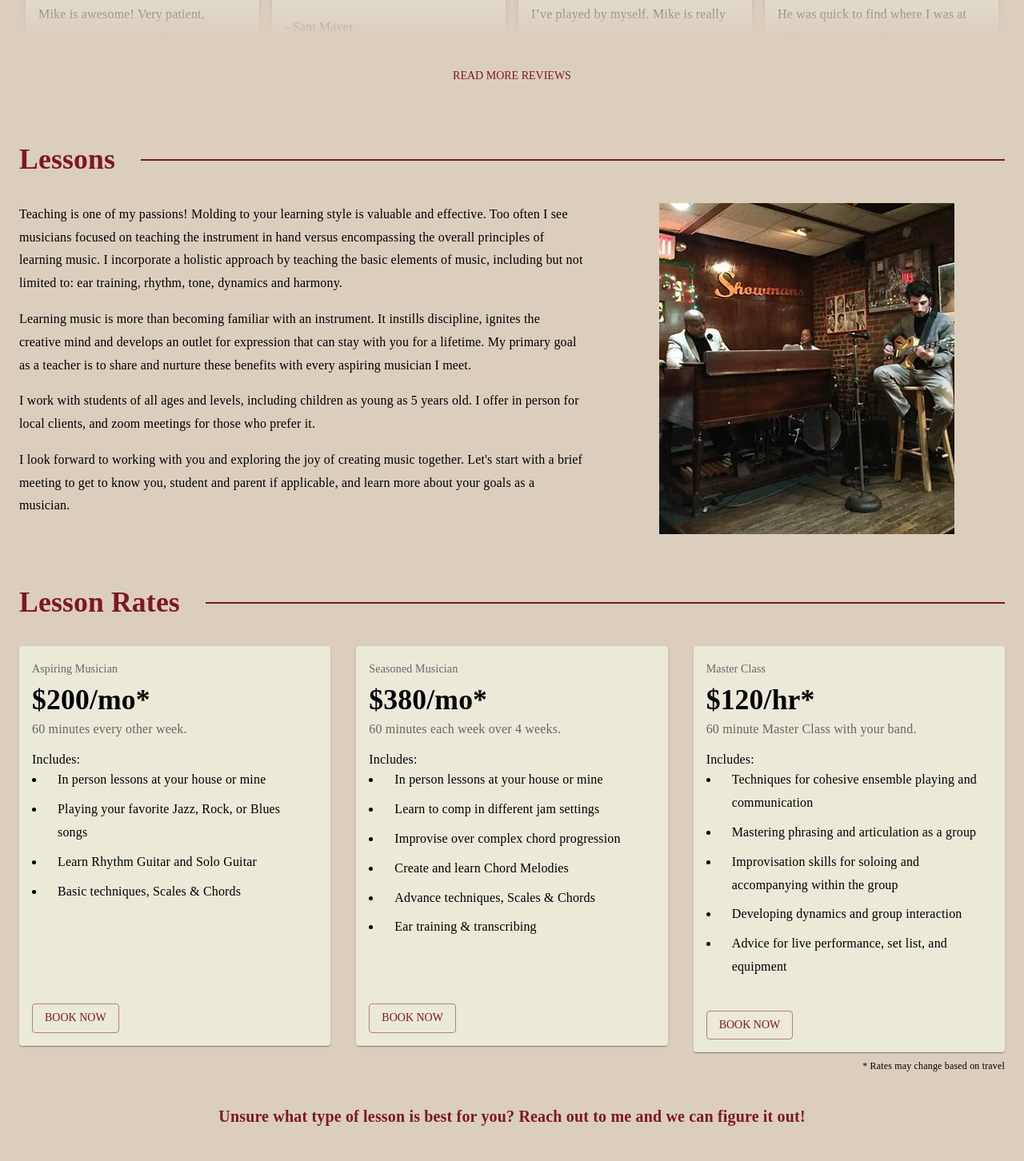
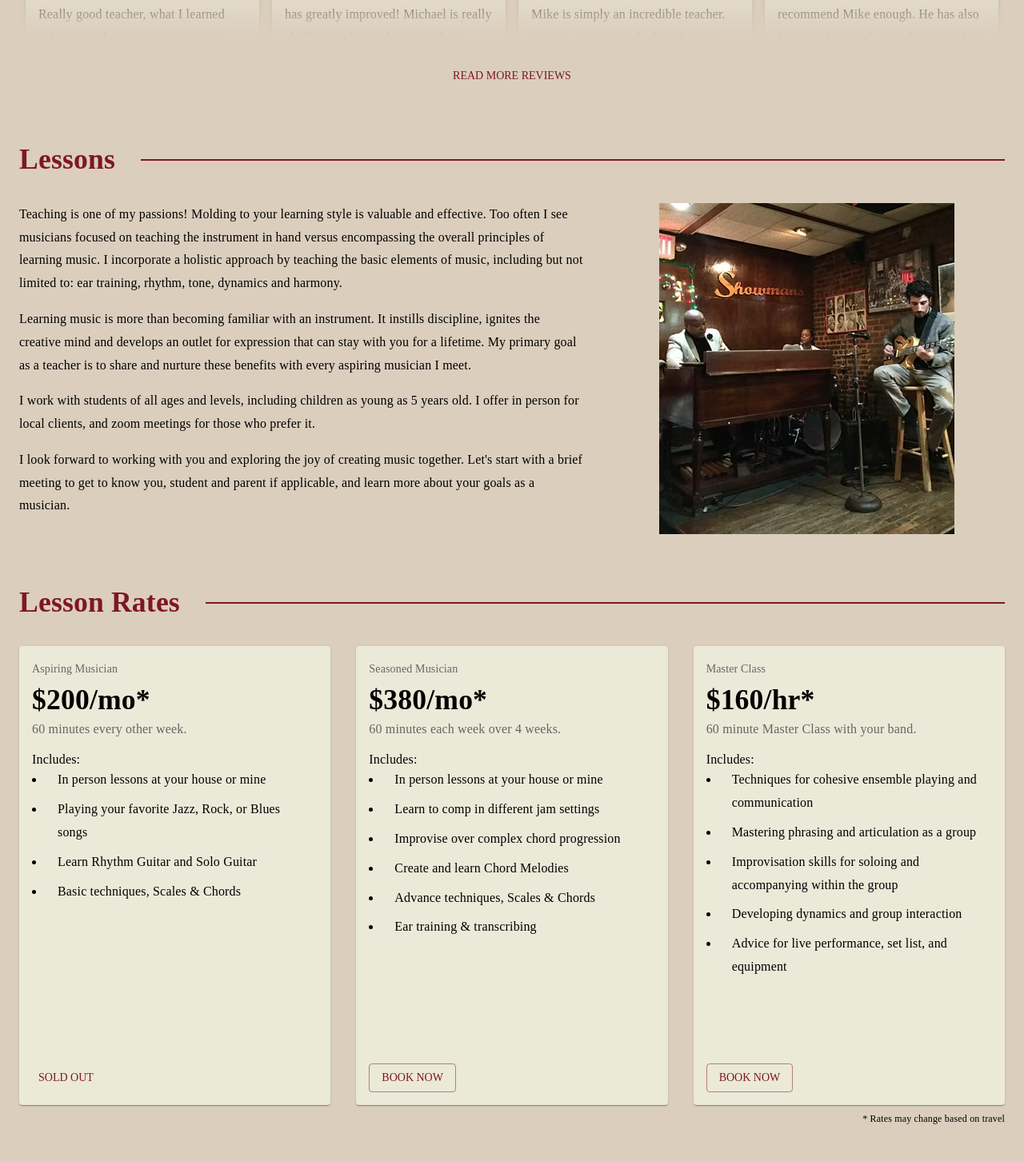
Before and after one commit to JoshuadeJong/MikePortfolio, a React (Create React App) app: page /home in a window 1280 px wide. Shown: the part 1482-2934 px from the top of the page at 80% size. Built offline with nearby package versions, Linux system fonts and the light colour scheme.

Commit message:
Add Lesson page and restructure components; update testimonials and lesson options

```diff
--- a/src/component/views/App.tsx
+++ b/src/component/views/App.tsx
@@ -29,6 +29,7 @@ import Footer from "./footer";
 import Contact from "./contact";
 import FAQ from "./faq";
 import Testimonial from "./testimonial";
+import Lesson from "./lesson";
 
 function App() {
     const [currentTheme, setCurrentTheme] = React.useState<string>("brown");
@@ -102,7 +103,7 @@ function App() {
                                     element={<Navigate to={View.Home.path} replace/>}
                                 />
                                 <Route path={View.Home.path} element={<Home/>}/>
-                                <Route path={View.Lesson.path} element={<Page>Lesson</Page>}/>
+                                <Route path={View.Lesson.path} element={<Lesson/>}/>
                                 <Route path={View.Contact.path} element={<Contact/>}/>
                                 <Route path={View.Testimonial.path} element={<Testimonial/>}/>
                                 <Route path={View.Frequently_Ask_Questions.path} element={<FAQ/>} />
--- a/src/component/views/home/lesson/components/LessonCard.tsx
+++ /dev/null
@@ -1,66 +0,0 @@
-import React from "react";
-import {Button, Card, CardActions, CardContent, List, ListItem, Typography} from "@mui/material";
-import {useNavigate} from "react-router-dom";
-
-import View from "../../../../../type/View";
-import ContactReasonEnum from "../../../../../type/ContactReasonEnum";
-
-
-type Props = {
-    title: string;
-    price: string;
-    description: string;
-    includes: Array<string>;
-}
-
-function LessonCard(props: Props) {
-    const {
-        title, price, description, includes
-    } = props;
-
-    const navigate = useNavigate();
-    const handleClick = React.useCallback(
-        () => navigate(View.Contact.path, {replace: false, state: {subject: ContactReasonEnum.LessonRequest}}),
-        [navigate]
-    );
-
-    return (
-        <Card sx={{minHeight: 500, display: "flex", flexDirection: 'column'}}>
-            <CardContent>
-                <Typography sx={{fontSize: 14, color: "text.secondary"}} gutterBottom>
-                    {title}
-                </Typography>
-                <Typography variant="h4" component="div">
-                    {price}*
-                </Typography>
-                <Typography sx={{mb: 1.5, color: "text.secondary"}}>
-                    {description}
-                </Typography>
-                <Typography variant="body2">
-                    Includes:
-                </Typography>
-                <List
-                    sx={{
-                        listStyleType: 'disc',
-                        paddingLeft: 2,
-                        paddingTop: 0,
-                        paddingBottom: 0,
-                    }}
-                >
-                    {includes.map((item, index) => (
-                        <ListItem key={title + "includes" + index} sx={{display: 'list-item', paddingTop: 0}}>
-                            {item}
-                        </ListItem>
-                    ))}
-                </List>
-            </CardContent>
-            <CardActions sx={{marginTop: "auto", padding: 2}}>
-                <Button variant={"outlined"} onClick={handleClick}>
-                    Book Now
-                </Button>
-            </CardActions>
-        </Card>
-    );
-}
-
-export default LessonCard
--- a/src/component/views/home/lesson/index.tsx
+++ b/src/component/views/home/lesson/index.tsx
@@ -5,7 +5,7 @@ import View from "../../../../type/View";
 import {Box, Typography} from "@mui/material";
 import Grid from '@mui/material/Grid2';
 import {Par, SectionHeader} from "../../../typography";
-import LessonCard from "./components/LessonCard";
+import LessonCard from "../../lesson/components/LessonCard";
 import WebsiteContext from "../../../../provider/WebsiteContext";
 import mike2 from "../../../../assets/images/mike2.jpg";
 
@@ -76,6 +76,7 @@ function Lesson() {
                                         price={option.price}
                                         description={option.description}
                                         includes={option.includes}
+                                        enabled={option.enabled}
                                     />
                                 </Grid>
                             ))
--- /dev/null
+++ b/src/component/views/lesson/components/LessonCard.tsx
@@ -0,0 +1,90 @@
+import React from "react";
+import {Box, Button, Card, CardActions, CardContent, List, ListItem, Typography} from "@mui/material";
+import {useNavigate} from "react-router-dom";
+
+import View from "../../../../type/View";
+import ContactReasonEnum from "../../../../type/ContactReasonEnum";
+import {TypeSpecimen} from "@mui/icons-material";
+
+
+type Props = {
+    title: string;
+    price: string;
+    description: string;
+    includes: Array<string>;
+    enabled: boolean;
+}
+
+function LessonCard(props: Props) {
+    const {
+        title, price, description, includes, enabled
+    } = props;
+
+    const navigate = useNavigate();
+    const handleClick = React.useCallback(
+        () => navigate(View.Contact.path, {replace: false, state: {subject: ContactReasonEnum.LessonRequest}}),
+        [navigate]
+    );
+
+    return (
+        <Card sx={{minHeight: 400, display: "flex", flexDirection: 'column'}}>
+            <CardContent>
+                <Typography sx={{fontSize: 14, color: "text.secondary"}} gutterBottom>
+                    {title}
+                </Typography>
+                <Typography variant="h4" component="div">
+                    {price}*
+                </Typography>
+                <Box sx={{
+                    height: "400px",
+                    overflowY: "auto",
+                }}>
+                    <Typography sx={{mb: 1.5, color: "text.secondary"}}>
+                        {description}
+                    </Typography>
+                    <Typography variant="body2">
+                        Includes:
+                    </Typography>
+                    <List
+                        sx={{
+                            listStyleType: 'disc',
+                            paddingLeft: 2,
+                            paddingTop: 0,
+                            paddingBottom: 0,
+                        }}
+                    >
+                        {includes.map((item, index) => (
+                            <ListItem key={title + "includes" + index} sx={{display: 'list-item', paddingTop: 0}}>
+                                {item}
+                            </ListItem>
+                        ))}
+                    </List>
+                </Box>
+            </CardContent>
+            <CardActions sx={{marginTop: "auto", padding: 2}}>
+                { getCardActions(handleClick, enabled)}
+            </CardActions>
+        </Card>
+    );
+}
+
+function getCardActions(onClick: () => void, enabled: boolean) {
+
+    if (!enabled) {
+        return (
+            <Button disabled={true}>
+                <Box sx={{color: "primary.main"}}>
+                    Sold Out
+                </Box>
+            </Button>
+        )
+    }
+
+    return (
+        <Button variant={"outlined"} onClick={onClick}>
+            Book Now
+        </Button>
+    )
+}
+
+export default LessonCard
--- /dev/null
+++ b/src/component/views/lesson/index.tsx
@@ -0,0 +1,29 @@
+import {Page} from "../../layout";
+import Grid from "@mui/material/Grid2";
+import {SectionHeader} from "../../typography";
+
+function Lesson() {
+    return (
+        <Page>
+            <Grid container spacing={4}>
+                <Grid size={12}>
+                    <SectionHeader>Lessons</SectionHeader>
+                </Grid>
+
+
+                <Grid size={12}>
+                    <SectionHeader>Rates</SectionHeader>
+                </Grid>
+
+                <Grid size={12}>
+                    <SectionHeader>FAQ</SectionHeader>
+                </Grid>
+
+
+
+            </Grid>
+        </Page>
+    )
+}
+
+export default Lesson;
--- a/src/content/TestimonialContent.ts
+++ b/src/content/TestimonialContent.ts
@@ -126,6 +126,30 @@ const TestimonialContent: Testimonial[] = [
     {
         text: "Making the decision to study with mike was one of the best things I could have done for both my musicianship, and my life. While studying under him I discovered my love for guitar and jazz music and he opened my eyes to the wide array of possibilities of artistry and self expression that had such a profound impact on me that I decided to go to berklee college of music to pursue a carrer in jazz. Mike has served as a mentor for me in this process and I dont know what I would be today without his influence on my life. Mike is an amazing person and could not recommend taking lessons from him enough.",
         person: "R.S Savage"
+    },
+    {
+        text: "Mike is an outstanding guitar instructor who has helped my student grow into a confident and skilled musician, especially in jazz. His guidance has had a huge impact on their development. In addition to private instruction, Mike has worked with my small student jazz ensembles, helping them refine their skills and become stronger as a jazz combo. Highly recommend Mike for anyone looking for top-tier guitar instruction!",
+        person: "Zachariah MacIntyre"
+    },
+    {
+        text: "Mike is an excellent teacher who focuses not on just rote memorization of songs, but on core technique. I'd been learning on my own for a year or so before reaching out to him, and I saw immediate and consistent improvements even after the very first lesson. The things I used to struggle a great deal with are barely afterthoughts anymore thanks to him. He doesn't just know what he's talking about; he'll make sure that you do, too.",
+        person: "Lilith Trout"
+    },
+    {
+        text: "I am delighted to share our experience with Mike, who has been teaching guitar to my 4-year-old son. Mike’s exceptional patience and flexibility have made the learning process enjoyable and engaging for my child. He has a unique ability to connect with young learners, making each lesson both fun and educational. My son eagerly anticipates his sessions with Mike, and it’s heartwarming to see his enthusiasm for music grow. I highly recommend Mike to any parent seeking a dedicated and talented guitar instructor for their child.",
+        person: "Roger Younan"
+    },
+    {
+        text: "Really good teacher, what I learned helped my playing a lot. Super nice guy too. I would definitely recommend Mike.",
+        person: "Finian Burnworth"
+    },
+    {
+        text: "I've been taking lessons with Michael for over a year now, and I couldn't be happier with my progress. He has helped me expand my chord vocabulary, deepen my foundational knowledge of music theory (with clever tricks to remember key concepts), and develop confidence in my strumming and general play. His teaching style is patient, engaging, and tailored to my goals, always providing thoughtful answers to any questions I have.",
+        person: "Daniel Lee"
+    },
+    {
+        text: "Mike is a great teacher! My playing and general knowledge of jazz has advanced incredibly from taking lessons with Mike. He's been able to curate the ocean of information on jazz guitar and break it down to it's fundamentals, giving me a solid foundation needed to play with others, attend jam sessions, and perform in ensembles.",
+        person: "Samuel Robinette"
     }
 ]
 
--- a/src/content/WebsiteContent.ts
+++ b/src/content/WebsiteContent.ts
@@ -44,6 +44,7 @@ const WebsiteContent: WebsiteContentType = {
                     "Learn Rhythm Guitar and Solo Guitar",
                     "Basic techniques, Scales & Chords"
                 ],
+                enabled: false,
             },
             {
                 title: "Seasoned Musician",
@@ -57,10 +58,11 @@ const WebsiteContent: WebsiteContentType = {
                     "Advance techniques, Scales & Chords",
                     "Ear training & transcribing"
                 ],
+                enabled: true,
             },
             {
                 title: "Master Class",
-                price: "$120/hr",
+                price: "$160/hr",
                 description: "60 minute Master Class with your band.",
                 includes: [
                     "Techniques for cohesive ensemble playing and communication",
@@ -68,7 +70,8 @@ const WebsiteContent: WebsiteContentType = {
                     "Improvisation skills for soloing and accompanying within the group",
                     "Developing dynamics and group interaction",
                     "Advice for live performance, set list, and equipment"
-                ]
+                ],
+                enabled: true,
             }
         ],
         optionsCallback: "Unsure what type of lesson is best for you? Reach out to me and we can figure it out!"
--- a/src/provider/WebsiteContext.ts
+++ b/src/provider/WebsiteContext.ts
@@ -22,7 +22,7 @@ const WebsiteContext = React.createContext<WebsiteContentType>({
     lesson: {
         info: [],
         options: [],
-        optionsCallback: ""
+        optionsCallback: "",
     },
     testimonials: [],
     website: {
--- a/src/type/content/type/Lesson.ts
+++ b/src/type/content/type/Lesson.ts
@@ -3,6 +3,7 @@ type LessonOption = {
     price: string,
     description: string,
     includes: Array<string>,
+    enabled: boolean,
 }
 
 type Lesson = {
```
